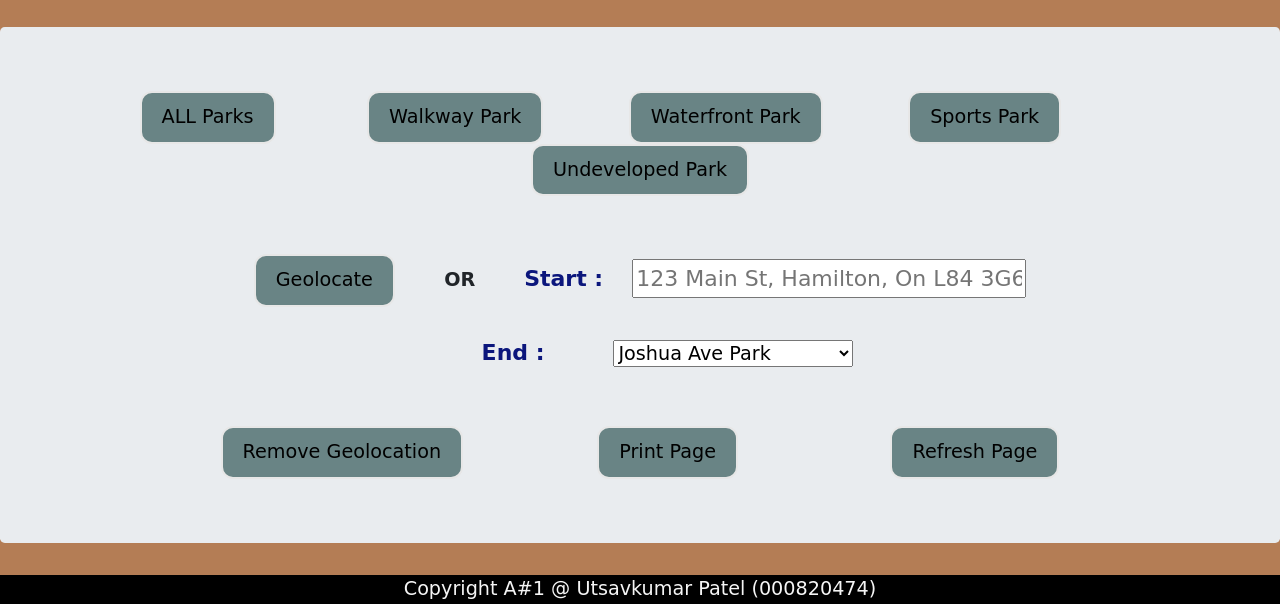
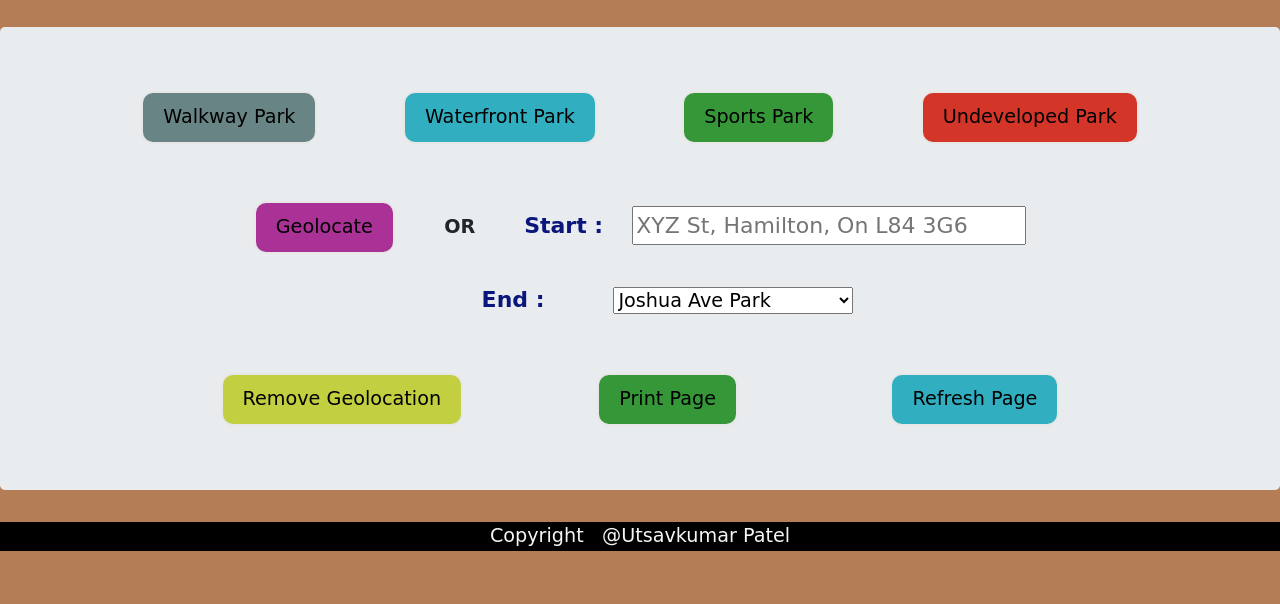
Before and after one commit to Utsav360/Hamilton-Parks-Explorer, a plain HTML site: page index.html in a window 1280 px wide. Shown: the part 836-1440 px from the top of the page. After the commit the page ends 1387 px from the top, so only its background shows below. Drawn offline with nearby package versions, Linux system fonts and the light colour scheme; some packages are replaced by stand-ins of ours.

Commit message:
Update index.html

```diff
--- a/index.html
+++ b/index.html
@@ -56,20 +56,51 @@
     }
     .btncolor{
       background-color: rgb(105, 132, 133);
+      border-radius: 12px;
+      color: black;
+      border: 2px solid #e7e7e7;
+      padding: 10px 20px;
+    }
+    .btncolor2{
+      background-color: rgb(212, 53, 41);
+      border-radius: 12px;
+      color: black;
+      border: 2px solid #e7e7e7;
+      padding: 10px 20px;
     }
     #copywright{
       background-color: black;
       color: whitesmoke;
       text-align: center;
     }
-    .btncolor {
+    .btncolor1{
+      background-color: rgb(49, 175, 192);
       border-radius: 12px;
       color: black;
       border: 2px solid #e7e7e7;
       padding: 10px 20px;
     }
-
-
+    .btncolor3{
+      background-color: rgb(54, 151, 57);
+      border-radius: 12px;
+      color: black;
+      border: 2px solid #e7e7e7;
+      padding: 10px 20px;
+    }
+    .r-btncolor{
+      background-color: rgb(193, 207, 65);
+      border-radius: 12px;
+      color: black;
+      border: 2px solid #e7e7e7;
+      padding: 10px 20px;
+    }
+    .btncolor-g{
+      background-color: rgb(170, 49, 150);
+      border-radius: 12px;
+      color: black;
+      border: 2px solid #e7e7e7;
+      padding: 10px 20px;
+    }
   </style>
 
 </head>
@@ -90,28 +121,28 @@
   <div class="jumbotron text-center">
 
 
-    <!-- button properties -->
+    <!-- button properties
 
     <button id="all_parks" class="btncolor">ALL Parks</button>&nbsp;&nbsp;&nbsp;&nbsp;&nbsp;&nbsp;&nbsp;&nbsp;&nbsp;&nbsp;&nbsp;&nbsp;&nbsp;&nbsp;
-
+  -->
     <button id="walkway" class="btncolor">Walkway Park</button> &nbsp;&nbsp;&nbsp;&nbsp;&nbsp;&nbsp;&nbsp;&nbsp;&nbsp;&nbsp;&nbsp;&nbsp;
 
-    <button id="waterfront" class="btncolor">Waterfront Park</button> &nbsp;&nbsp;&nbsp;&nbsp;&nbsp;&nbsp;&nbsp;&nbsp;&nbsp;&nbsp;&nbsp;&nbsp;
+    <button id="waterfront" class="btncolor1">Waterfront Park</button> &nbsp;&nbsp;&nbsp;&nbsp;&nbsp;&nbsp;&nbsp;&nbsp;&nbsp;&nbsp;&nbsp;&nbsp;
 
-    <button id="sports" class="btncolor">Sports Park</button> &nbsp;&nbsp;&nbsp;&nbsp;&nbsp;&nbsp;&nbsp;&nbsp;&nbsp;&nbsp;&nbsp;&nbsp;
+    <button id="sports" class="btncolor3">Sports Park</button> &nbsp;&nbsp;&nbsp;&nbsp;&nbsp;&nbsp;&nbsp;&nbsp;&nbsp;&nbsp;&nbsp;&nbsp;
 
-    <button id="undev" class="btncolor">Undeveloped Park</button>
+    <button id="undev" class="btncolor2">Undeveloped Park</button>
 
 <!---------------------------------------------------------------------------------------------------------------------------------------------------------->
     <br /><br/><br/>
 
-    <button id="home" class="btncolor"> Geolocate  </button> &nbsp;&nbsp;&nbsp;&nbsp;&nbsp;&nbsp;<strong> OR</strong> &nbsp;&nbsp;&nbsp;&nbsp;&nbsp;&nbsp;
+    <button id="home" class="btncolor-g"> Geolocate  </button> &nbsp;&nbsp;&nbsp;&nbsp;&nbsp;&nbsp;<strong> OR</strong> &nbsp;&nbsp;&nbsp;&nbsp;&nbsp;&nbsp;
 
     <strong style="font-size:22px; color:rgb(11, 22, 124);"> Start : &nbsp;&nbsp;</strong>
 
 <!---------------------------------------------------------------------------------------------------------------------------------------------------------->
 
-    <input type="text" id="address" placeholder="123 Main St, Hamilton, On L84 3G6" size="30" style="font-size:22px;">
+    <input type="text" id="address" placeholder="XYZ St, Hamilton, On L84 3G6" size="30" style="font-size:22px;">
 
     <div id="floating-panel"><br>&nbsp;&nbsp;&nbsp;
 
@@ -138,12 +169,12 @@
 
     </div>
     <br /><br/>
-    <button id="remove_location"  class="btncolor">Remove Geolocation</button>&nbsp;&nbsp;&nbsp;&nbsp;&nbsp;&nbsp;&nbsp;&nbsp; &nbsp;&nbsp;&nbsp;&nbsp;&nbsp;&nbsp;&nbsp;&nbsp;&nbsp;&nbsp;&nbsp;&nbsp;
+    <button id="remove_location"  class="r-btncolor">Remove Geolocation</button>&nbsp;&nbsp;&nbsp;&nbsp;&nbsp;&nbsp;&nbsp;&nbsp; &nbsp;&nbsp;&nbsp;&nbsp;&nbsp;&nbsp;&nbsp;&nbsp;&nbsp;&nbsp;&nbsp;&nbsp;
 
     <!---------------------------Print page view by calling the window.print() method--------------------------------------->
-    <button onclick="window.print()" class="btncolor">Print Page</button>&nbsp;&nbsp;&nbsp;&nbsp;&nbsp;&nbsp;&nbsp;&nbsp;&nbsp;&nbsp;&nbsp;&nbsp;&nbsp;&nbsp;&nbsp;&nbsp;&nbsp;&nbsp;&nbsp;&nbsp;&nbsp;&nbsp;&nbsp;&nbsp;
+    <button onclick="window.print()" class="btncolor3">Print Page</button>&nbsp;&nbsp;&nbsp;&nbsp;&nbsp;&nbsp;&nbsp;&nbsp;&nbsp;&nbsp;&nbsp;&nbsp;&nbsp;&nbsp;&nbsp;&nbsp;&nbsp;&nbsp;&nbsp;&nbsp;&nbsp;&nbsp;&nbsp;&nbsp;
 
-    <button id="refresh"  class="btncolor">Refresh Page</button>
+    <button id="refresh"  class="btncolor1">Refresh Page</button>
 
   </div>
 
@@ -152,7 +183,7 @@
 
 <!-- Copyright information footer-->
 
-  <footer id="copywright" > Copyright A#1 @ Utsavkumar Patel (000820474) </footer>
+  <footer id="copywright" > Copyright &nbsp; @Utsavkumar Patel </footer>
 
 <!----------------- Google Maps WebAPI ----------------------------->
   <script async
```
